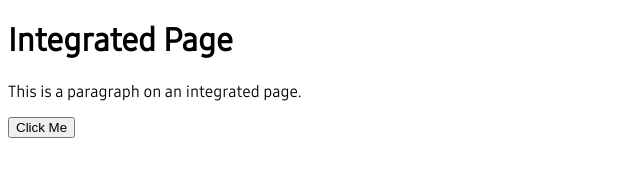
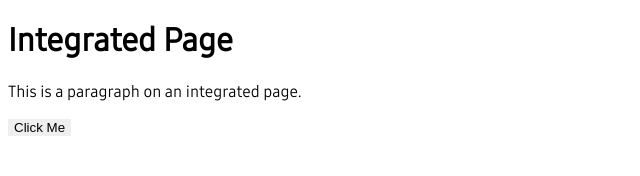
Before and after one commit to DoTheEEEAAAOOO/BetterCS, a website: page src/ui/index.html in a window 1280 px wide. Shown: the full height of the page, 0-640 px from the left. Drawn offline with Linux system fonts and the light colour scheme.

Commit message:
added button style

```diff
--- a/src/ui/style/main.css
+++ b/src/ui/style/main.css
@@ -7,3 +7,9 @@
 body {
     font-family: "SamsungSans", sans-serif;
 }
+
+button {
+    border: none;
+    background: linear-gradient();
+    corner-radius: 0;
+}
```
